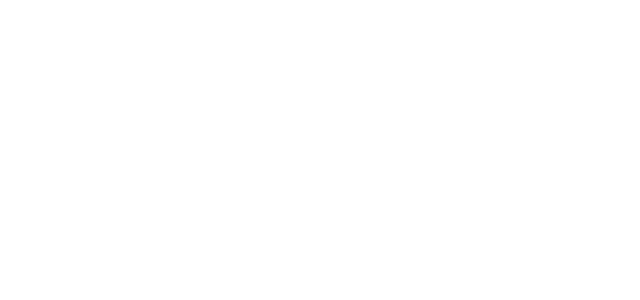
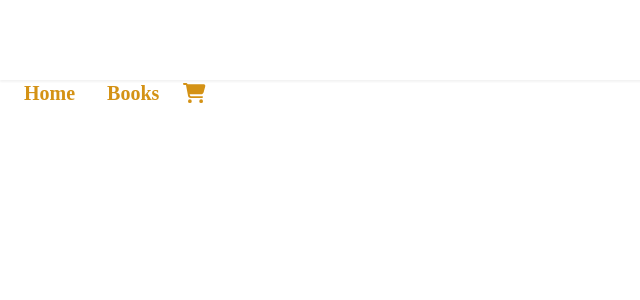
Before and after one commit to codingmster1/library-react, a React (Create React App) app: page / in a window 1280 px wide. Shown: the top 300 px of the page, without its empty margins (0-640 px from the left). Built offline with nearby package versions, Linux system fonts and the light colour scheme.

Commit message:
imported icons

```diff
--- a/package.json
+++ b/package.json
@@ -3,6 +3,9 @@
   "version": "0.1.0",
   "private": true,
   "dependencies": {
+    "@fortawesome/fontawesome-svg-core": "^6.4.2",
+    "@fortawesome/free-solid-svg-icons": "^6.4.2",
+    "@fortawesome/react-fontawesome": "^0.2.0",
     "@testing-library/jest-dom": "^5.17.0",
     "@testing-library/react": "^13.4.0",
     "@testing-library/user-event": "^13.5.0",
--- a/src/App.js
+++ b/src/App.js
@@ -1,8 +1,9 @@
-
+import './index.css';
+import Nav  from './components/Nav';
 function App() {
   return (
     <div className="App">
-
+      <Nav />
     </div>
   );
 }
--- a/src/components/Nav.jsx
+++ b/src/components/Nav.jsx
@@ -1,4 +1,7 @@
+
 import React from 'react';
+import { FontAwesomeIcon } from '@fortawesome/react-fontawesome';
+import LibraryLogo from '../assets/Library.svg';
 
 const Nav = () => {
     return (
@@ -6,10 +9,27 @@
     <nav>
         <div class="container">
             <a href="/">
-                <img src="" alt="" className="logo"/>
+                <img src={LibraryLogo} alt="" className="logo"/>
             </a>
             <ul className="nav__links">
-
+                <li className="nav__list">
+                    <a href="/" className="nav__link">
+                        Home
+                    </a>
+                </li>
+                <li className="nav__list">
+                    <a href="/" className ="nav__link">
+                        Books
+                    </a>
+                </li>
+                <button className="btn__menu">
+                    <FontAwesomeIcon icon="bars" />
+                </button>
+                <li className="nav__icon">
+                    <a href="/cart" className="nav__link">
+                        <FontAwesomeIcon icon="shopping-cart"/>
+                    </a>
+                </li>
             </ul>
         </div>
 
--- a/src/index.js
+++ b/src/index.js
@@ -1,8 +1,13 @@
 import React from 'react';
-import ReactDOM from 'react-dom/client';
+import ReactDOM from 'react-dom';
 import './index.css';
 import App from './App';
 import reportWebVitals from './reportWebVitals';
+import { library } from '@fortawesome/fontawesome-svg-core';
+import {faBars, faShoppingCart} from '@fortawesome/free-solid-svg-icons';
+
+library.add(faBars, faShoppingCart)
+
 
 const root = ReactDOM.createRoot(document.getElementById('root'));
 root.render(
```
Also changed, not shown: 1 other file (tests, documents, lock files or other folders).
